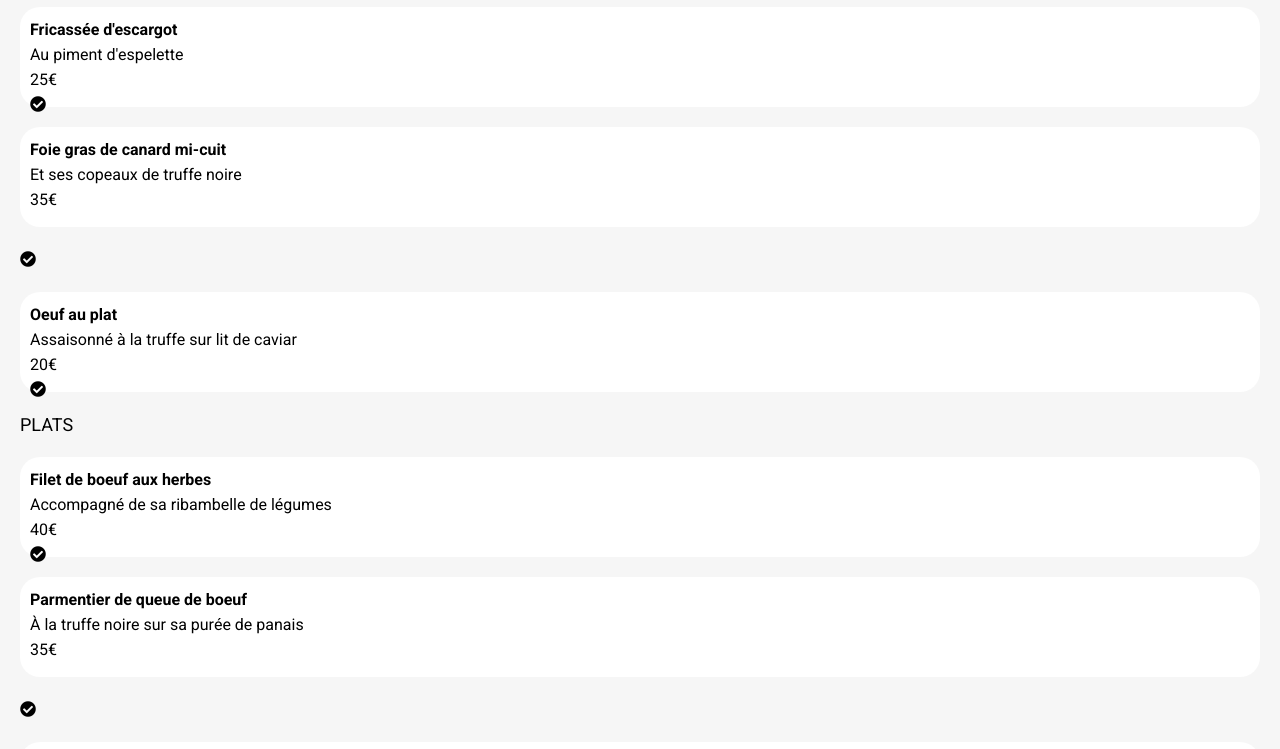
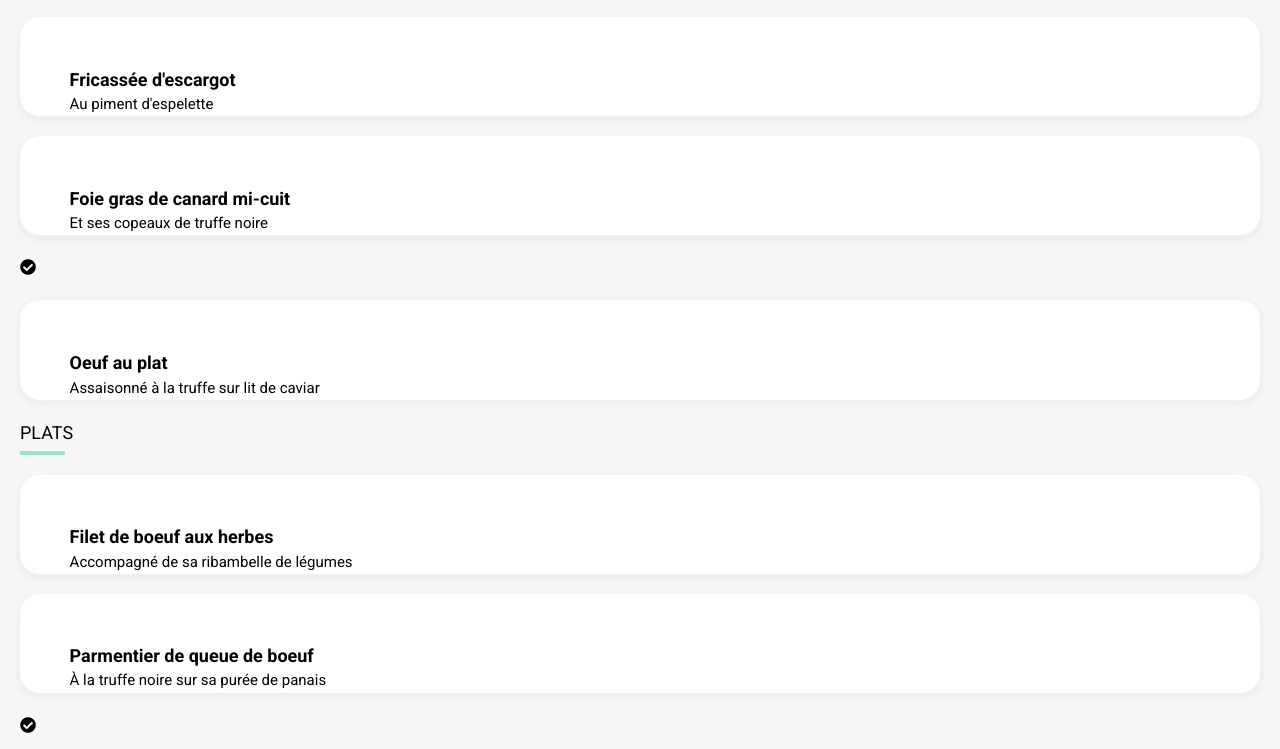
Before and after one commit to McAndra94/AlexandraAyorinde_3_08102021, a plain HTML site: page pages/la_palette_du_gout.html in a window 1280 px wide. Shown: the part 401-1150 px from the top of the page. Drawn offline with Linux system fonts and the light colour scheme; a web font is replaced by a local one.

Commit message:
Commit 4

```diff
--- a/assets/styles/menu.scss
+++ b/assets/styles/menu.scss
@@ -31,12 +31,12 @@ header {
     position: absolute;
     left: 5%;
     top: 25px;
-    }
         a {
         font-size: 25px;
         height: 20px;
         color: #000;
         }
+    }
 }
 
 /* Section 2 : Main & Restaurant */
@@ -62,7 +62,7 @@ width: 100%;
     top: 280px;
         h2 {
         font-family: "shrikhand", sans-serif;
-        font-size: 30px;
+        font-size: 25px;
         color: #000;
         }
         .empty-heart {
@@ -92,21 +92,58 @@ width: 100%;
 /* Section 3 : Menu */
 .menu {
 padding: 50px 20px 50px 20px;
-    h3 {
+    .entre .plat .dessert {
+    width: 100%;
+    }
+    .menu-set {
     text-transform: uppercase;
     font-style: normal;
     font-weight: normal;
     font-size: 18px;
+    padding-bottom: 10px;
+    position: relative;
+        &:after {
+        content: "";
+        width: 45px;
+        height: 4px;
+        background-color: $mint;
+        position: absolute;
+        left: 0;
+        bottom: 0;
+        }
     }
     .menu-description {
     display: flex;
     flex-direction: column;
     background-color: #FFF;
+    align-content: normal;
     border-radius: 20px 20px;
-    padding: 10px 20px 10px 10px;
+    width: auto;
+    height: 80px;
+    margin: 20px 0;
+    padding: 4%;
+    box-shadow: 0px 3px 3px 3px #EEEE;
+    white-space: nowrap;
+    text-overflow: ellipsis;
+    overflow: hidden ;
+        h4 {
+        font-size: 18px;
+        }
+    }
+    .menu-content {
+    position: inherit;
+    }
+    .sub-title {
+    display: inline-block;
+    font-size: 15px;
     width: 100%;
-    height: 100px;
-    margin: 20px 0;
+    }
+    .price {
+    font-weight: bold;
+    left: 90%;
+    right: 0;
+    bottom: 25px;
+    display: relative;
     }
 }
 
--- a/assets/styles/responsive.css
+++ b/assets/styles/responsive.css
@@ -1,6 +1,22 @@
 /* Ordinateur */
 @media screen and (min-width:1024px) {
+    .menu {
+    flex-direction: row;
+    }
 
+    h2 {
+    font-size: 30px;
+    }
+/*
+
+    display: flex;
+    flex-direction: column;
+    flex-wrap: wrap;
+
+    .entre .plat .dessert {
+    width: ;
+    justify-content: space-between;
+    }*/
 }
 
 /* Tablette */
--- a/pages/la_palette_du_gout.html
+++ b/pages/la_palette_du_gout.html
@@ -36,13 +36,11 @@
             <!-- Section 3 : Menu -->
             <section class="menu">
                 <div class="entree">
-                    <h3>Entrées</h3>
+                    <h3 class="menu-set">Entrées</h3>
                     <div class="menu-description">
                         <h4>Fricassée d'escargot</h4>
-                        <div class="menu-content">
-                            <p class="sub-title">Au piment d'espelette</p>
-                            <p class="price">25€</p>
-                        </div>
+                        <p class="sub-title">Au piment d'espelette</p>
+                        <p class="price">25€</p>
                         <div>
                             <i class="fas fa-check-circle"></i>
                         </div>
@@ -72,7 +70,7 @@
                 </div>
 
                 <div class="plat">
-                    <h3>Plats</h3>
+                    <h3 class="menu-set">Plats</h3>
                     <div class="menu-description">
                         <h4>Filet de boeuf aux herbes</h4>
                         <div class="menu-content">
@@ -108,7 +106,7 @@
                 </div>
 
                 <div class="dessert">
-                    <h3>Desserts</h3>
+                    <h3 class="menu-set">Desserts</h3>
                     <div class="menu-description">
                         <h4>Paris-Brest</h4>
                         <div class="menu-content">
```
Also changed, not shown: index.html (+2 -3 lines), assets/styles/menu.css, 3 other files.
